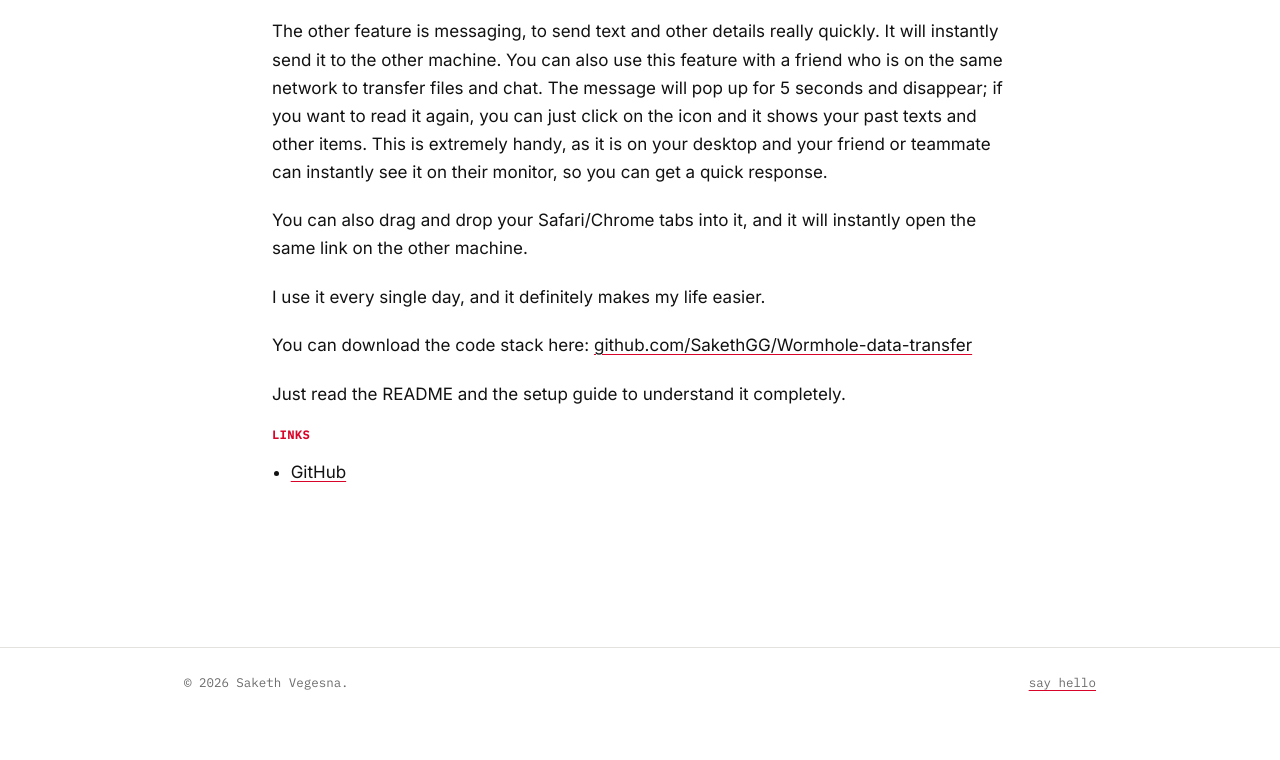
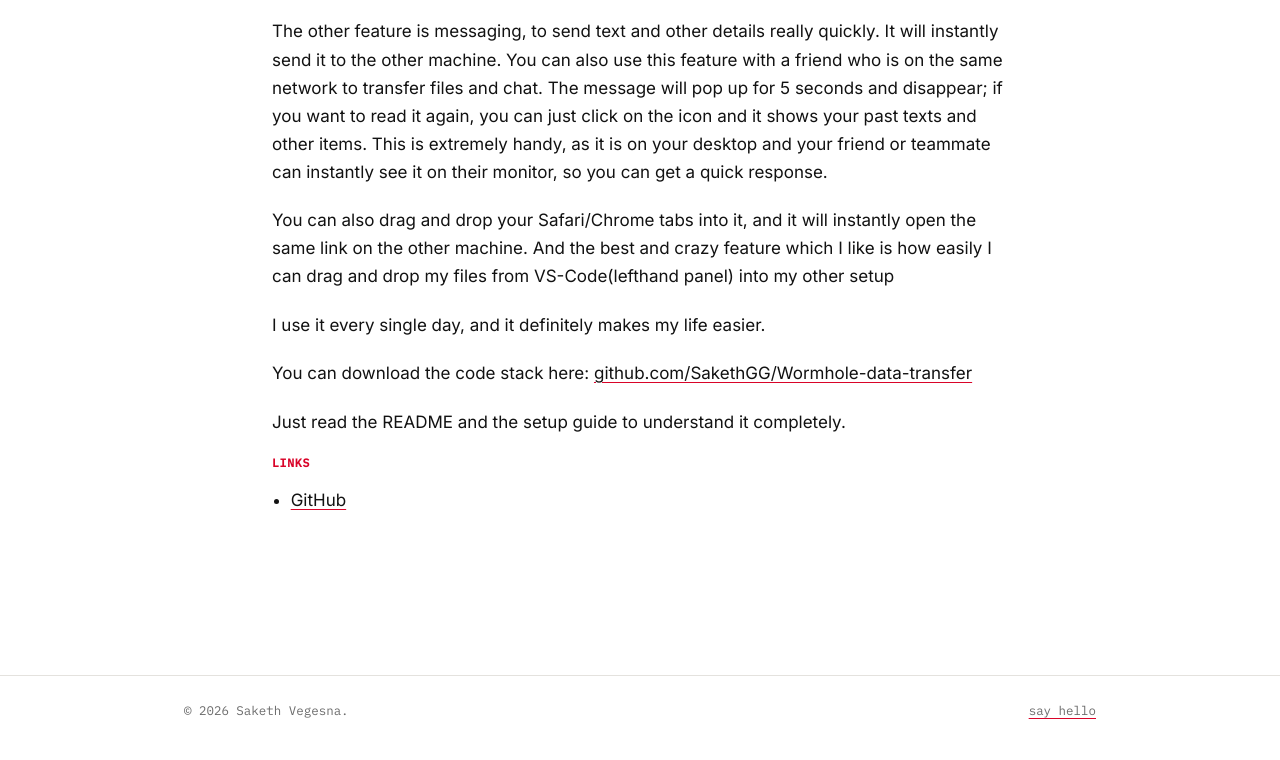
Before and after one commit to SakethGG/SakethGG.github.io, an Astro site: page /projects/wormhole-data-transfer in a window 1280 px wide. Shown: the part 845-1605 px from the top of the page. Before the commit the page ends 1577 px from the top, so only its background shows below. Built offline with nearby package versions, Linux system fonts and the light colour scheme; Astro itself is replaced by a stand-in of ours; some packages are replaced by stand-ins of ours.

Commit message:
added info

```diff
--- a/src/content/projects/wormhole-data-transfer.mdx
+++ b/src/content/projects/wormhole-data-transfer.mdx
@@ -19,7 +19,7 @@ This is a small pop-up icon which stays on your monitor at all times, or you can
 
 The other feature is messaging, to send text and other details really quickly. It will instantly send it to the other machine. You can also use this feature with a friend who is on the same network to transfer files and chat. The message will pop up for 5 seconds and disappear; if you want to read it again, you can just click on the icon and it shows your past texts and other items. This is extremely handy, as it is on your desktop and your friend or teammate can instantly see it on their monitor, so you can get a quick response.
 
-You can also drag and drop your Safari/Chrome tabs into it, and it will instantly open the same link on the other machine.
+You can also drag and drop your Safari/Chrome tabs into it, and it will instantly open the same link on the other machine. And the best and crazy feature which I like is how easily I can drag and drop my files from VS-Code(lefthand panel) into my other setup
 
 I use it every single day, and it definitely makes my life easier.
 
```
